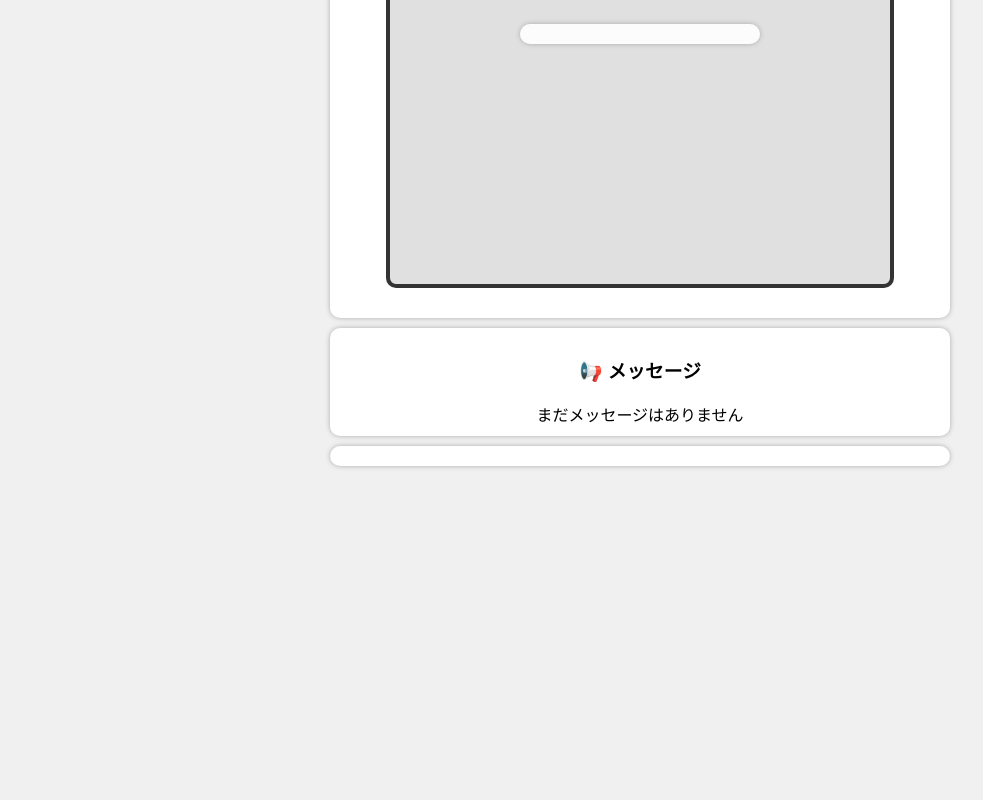
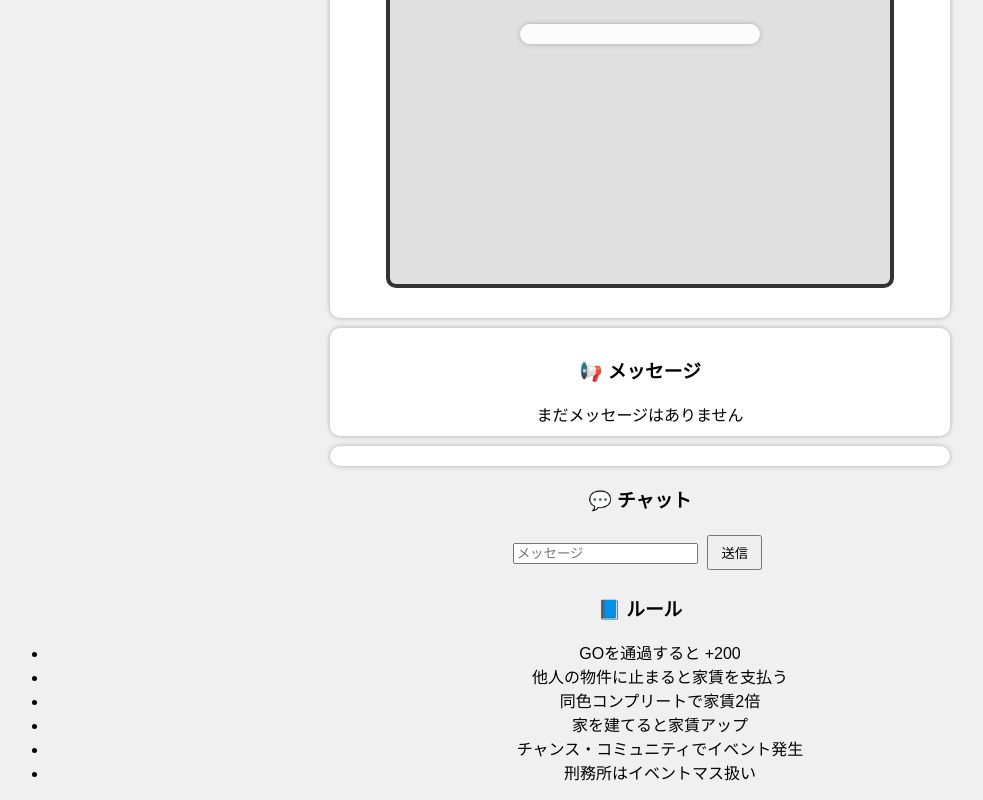
Before and after one commit to sscb1969-arch/monopoly-onlin, a website: page public/index.html in a window 1280 px wide. Shown: the part 585-1385 px from the top of the page, without its empty margins (0-983 px from the left). Before the commit the page ends 1061 px from the top, so only its background shows below. Drawn offline with nearby package versions, Linux system fonts and the light colour scheme; no server answers.

Commit message:
Update index.html

```diff
--- a/public/index.html
+++ b/public/index.html
@@ -19,7 +19,7 @@
   <div id="dice" class="dice"></div>
   <div id="dice-result"></div>
   <audio id="dice-sound" src="dice.mp3"></audio>
-  <button onclick="rollDice()">サイコロを振る</button>
+  <button id="roll-button" onclick="rollDice()">サイコロを振る</button>
 </div>
 
 <div class="panel">
@@ -37,6 +37,27 @@
 
 <div id="choice-box" class="panel"></div>
 
+<!-- 左側チャット -->
+<div id="chat-panel" class="side-panel left">
+  <h3>💬 チャット</h3>
+  <div id="chat-box" class="chat-box"></div>
+  <input id="chat-input" placeholder="メッセージ">
+  <button onclick="sendChat()">送信</button>
+</div>
+
+<!-- 右側ルール一覧 -->
+<div id="rules-panel" class="side-panel right">
+  <h3>📘 ルール</h3>
+  <ul>
+    <li>GOを通過すると +200</li>
+    <li>他人の物件に止まると家賃を支払う</li>
+    <li>同色コンプリートで家賃2倍</li>
+    <li>家を建てると家賃アップ</li>
+    <li>チャンス・コミュニティでイベント発生</li>
+    <li>刑務所はイベントマス扱い</li>
+  </ul>
+</div>
+
 <script src="/socket.io/socket.io.js"></script>
 <script src="client.js"></script>
 
```
